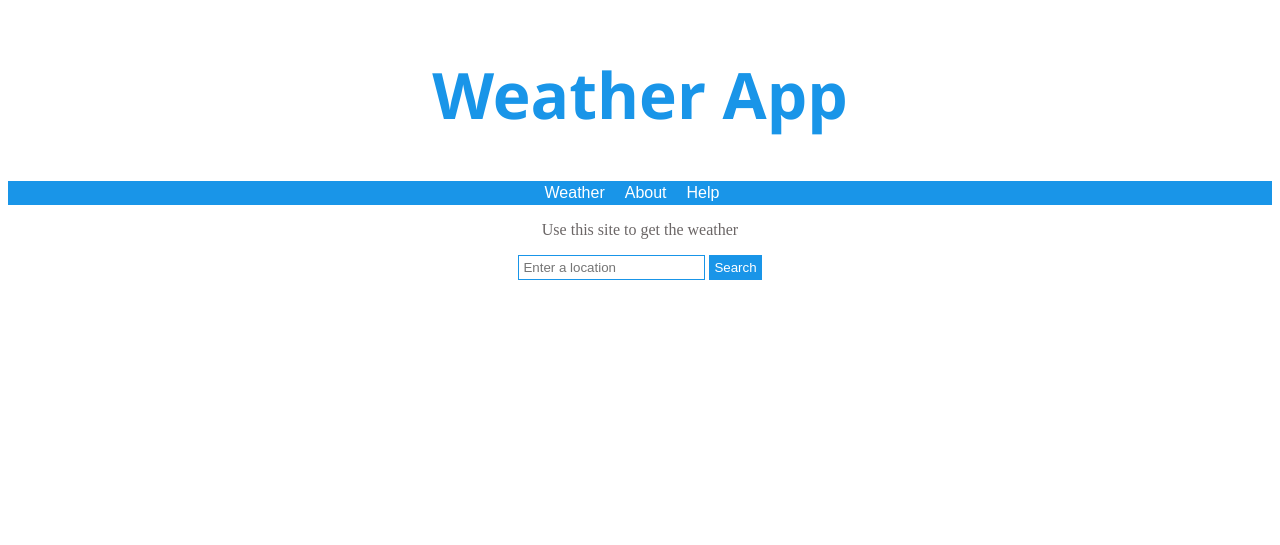
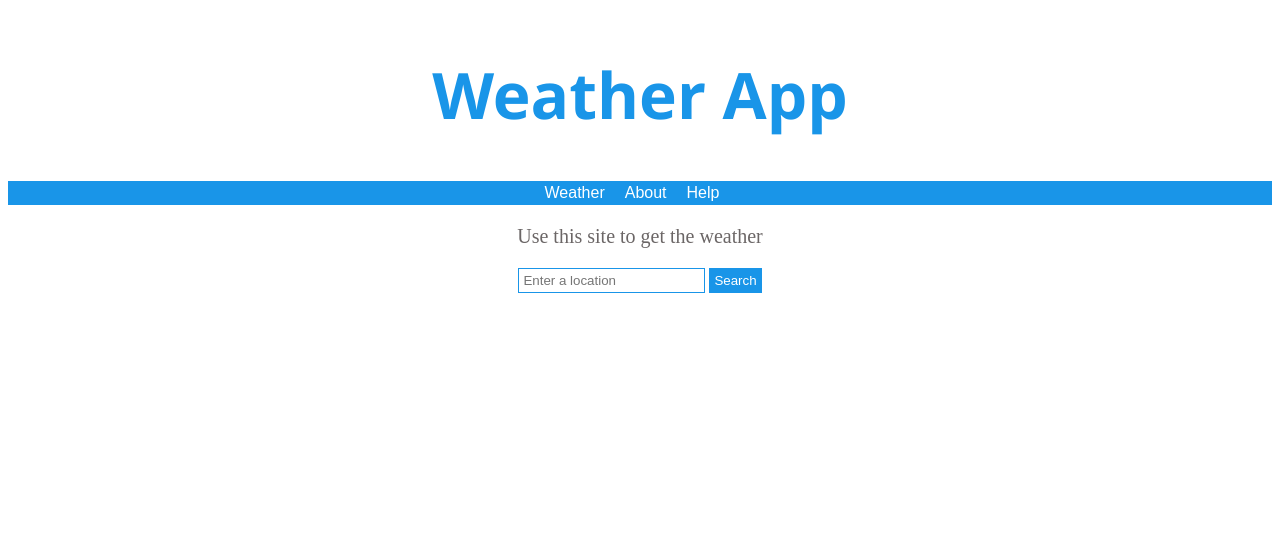
Before and after one commit to MarwanMohamed02/Simple-Weather-Website, a Node server app: page / in a window 1280 px wide. Shown: the top 545 px of the page. Run offline with Node 20, Linux system fonts and the light colour scheme.

Commit message:
Style Modifications

```diff
--- a/public/css/styles.css
+++ b/public/css/styles.css
@@ -25,6 +25,7 @@ body {
 p {
     text-align: center;
     color: rgb(107, 102, 102);
+    font-size: 20px;
 }
 
 div {
@@ -42,7 +43,7 @@ header a {
 input {
     border: 1px solid rgb(25, 149, 232);
     padding: 4px;
-    color:rgb(92, 98, 105);
+    color:black;
 }
 
 button {
```
